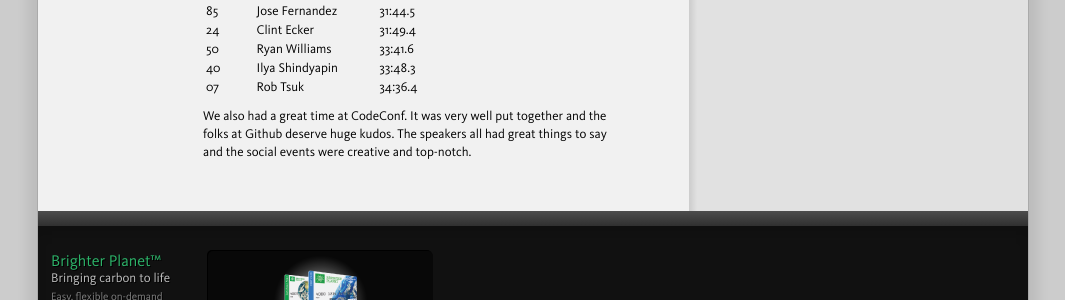
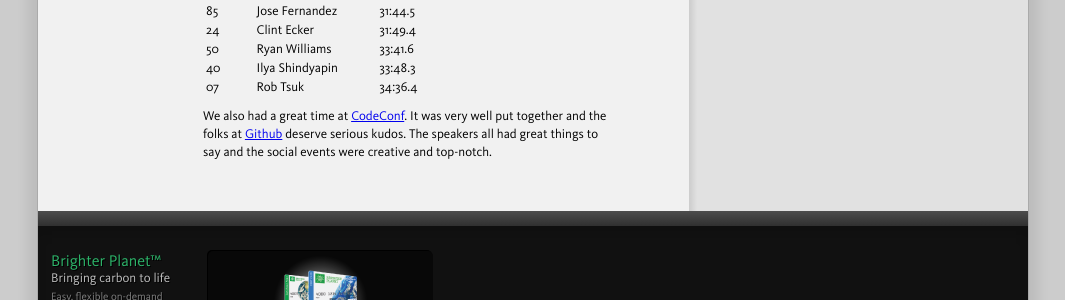
Before and after one commit to faradayio/numbers, a Jekyll site: the page built from _posts/2011-04-11-code-conf-5k-results.markdown, in a window 1280 px wide. Shown: the part 658-958 px from the top of the page, without its empty margins (107-1172 px from the left). Built offline with Jekyll 4.4.1, drawn with Linux system fonts in a browser that asks for light colours; some web fonts are replaced; comment, search, counter and statistics services are not loaded.

Commit message:
minor edits/links

```diff
--- a/_posts/2011-04-11-code-conf-5k-results.markdown
+++ b/_posts/2011-04-11-code-conf-5k-results.markdown
@@ -39,4 +39,4 @@ The results are in! We sponsored a morning "Healthy Hacker" 5k run along San Fra
 <tr><td>07</td><td>Rob Tsuk</td><td>34:36.4</td></tr>
 </table>
 
-We also had a great time at CodeConf. It was very well put together and the folks at Github deserve huge kudos. The speakers all had great things to say and the social events were creative and top-notch.
+We also had a great time at [CodeConf](http://codeconf.com). It was very well put together and the folks at [Github](http://github.com) deserve serious kudos. The speakers all had great things to say and the social events were creative and top-notch.
```
